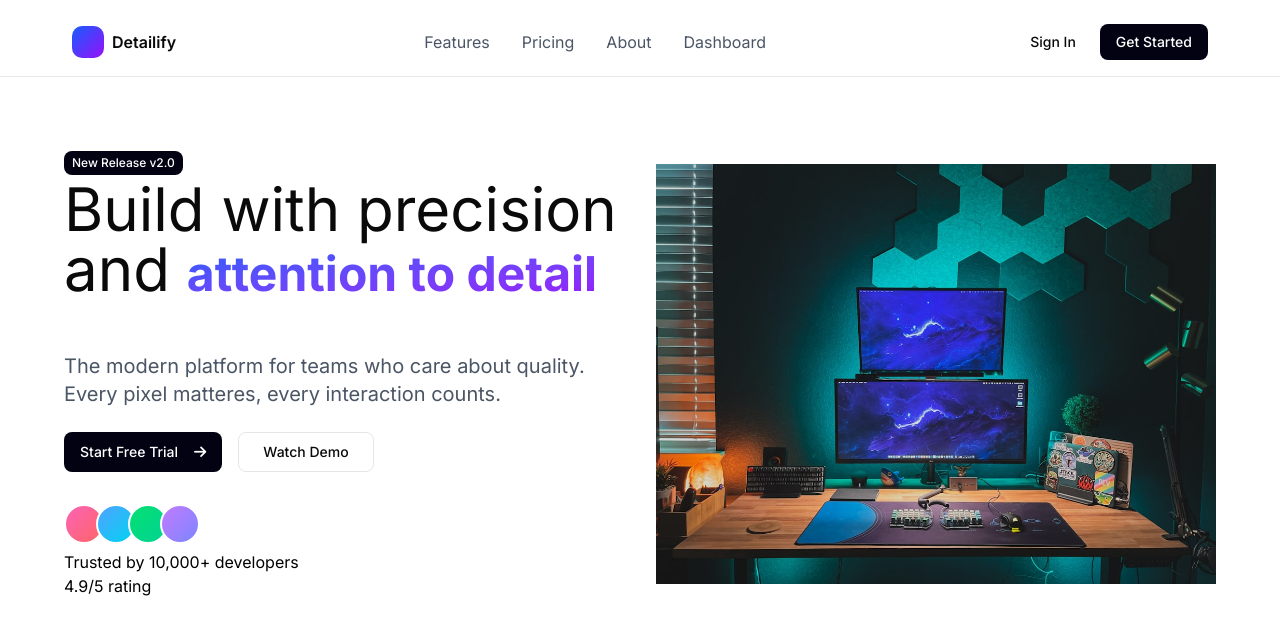
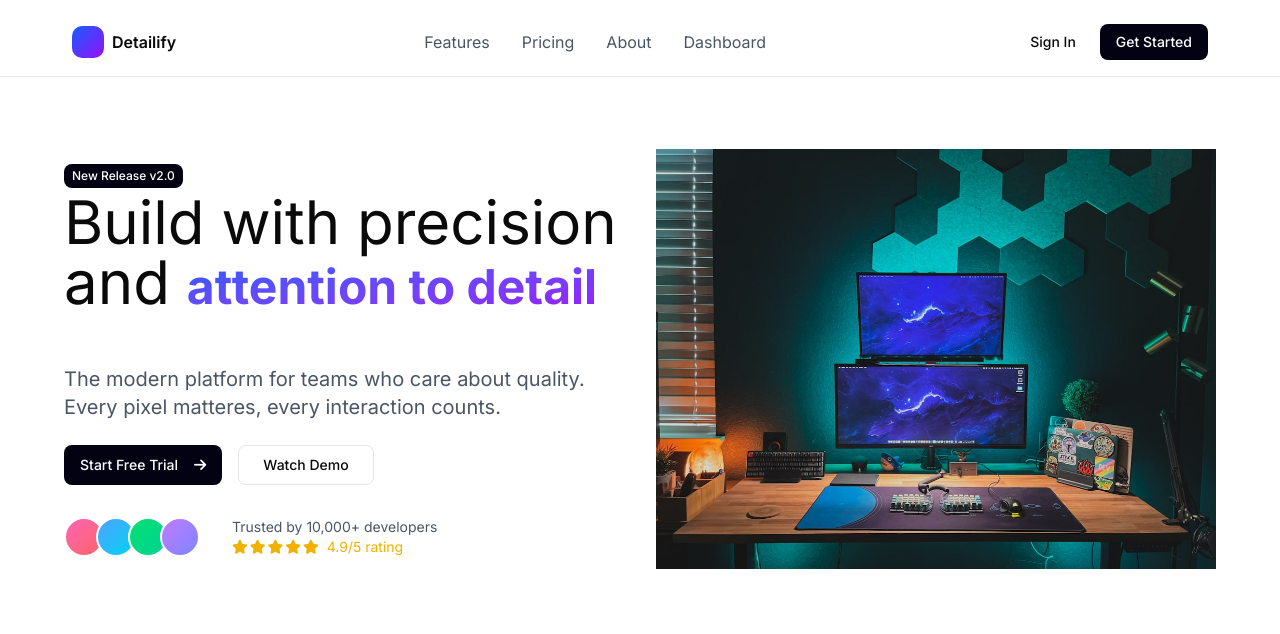
Before and after one commit to SasanTazayoni/detailify, a React (Vite) app: page / in a window 1280 px wide. Shown: the top 634 px of the page. Built offline with nearby package versions, Linux system fonts and the light colour scheme.

Commit message:
Add star rating display to hero section

```diff
--- a/src/components/Hero.tsx
+++ b/src/components/Hero.tsx
@@ -24,6 +24,7 @@ function Hero() {
             Watch Demo
           </button>
         </div>
+        <div className="flex items-center gap-8">
           <div className="inline-block">
             <div className="flex">
               <div className="w-10 h-10 rounded-full border-2 border-white bg-[linear-gradient(to_bottom_right,#FB64B6,#FF6467)]"></div>
@@ -32,11 +33,23 @@ function Hero() {
               <div className="w-10 h-10 rounded-full border-2 border-white bg-[linear-gradient(to_bottom_right,#C27AFF,#7C86FF)] -ml-2 z-30"></div>
             </div>
           </div>
+          <div className="inline-block">
             <div>
-          <div>
-            <div>Trusted by 10,000+ developers</div>
+              <div className="text-sm dark-grey-text">
+                Trusted by 10,000+ developers
               </div>
-          <div>4.9/5 rating</div>
+            </div>
+            <div className="text-sm yellow-text flex items-center gap-2">
+              <div className="flex gap-0.5">
+                <i className="fa-solid fa-star"></i>
+                <i className="fa-solid fa-star"></i>
+                <i className="fa-solid fa-star"></i>
+                <i className="fa-solid fa-star"></i>
+                <i className="fa-solid fa-star"></i>
+              </div>
+              <span>4.9/5 rating</span>
+            </div>
+          </div>
         </div>
       </div>
       <div>
```
Lines whose indentation alone changed are shown as unchanged.
